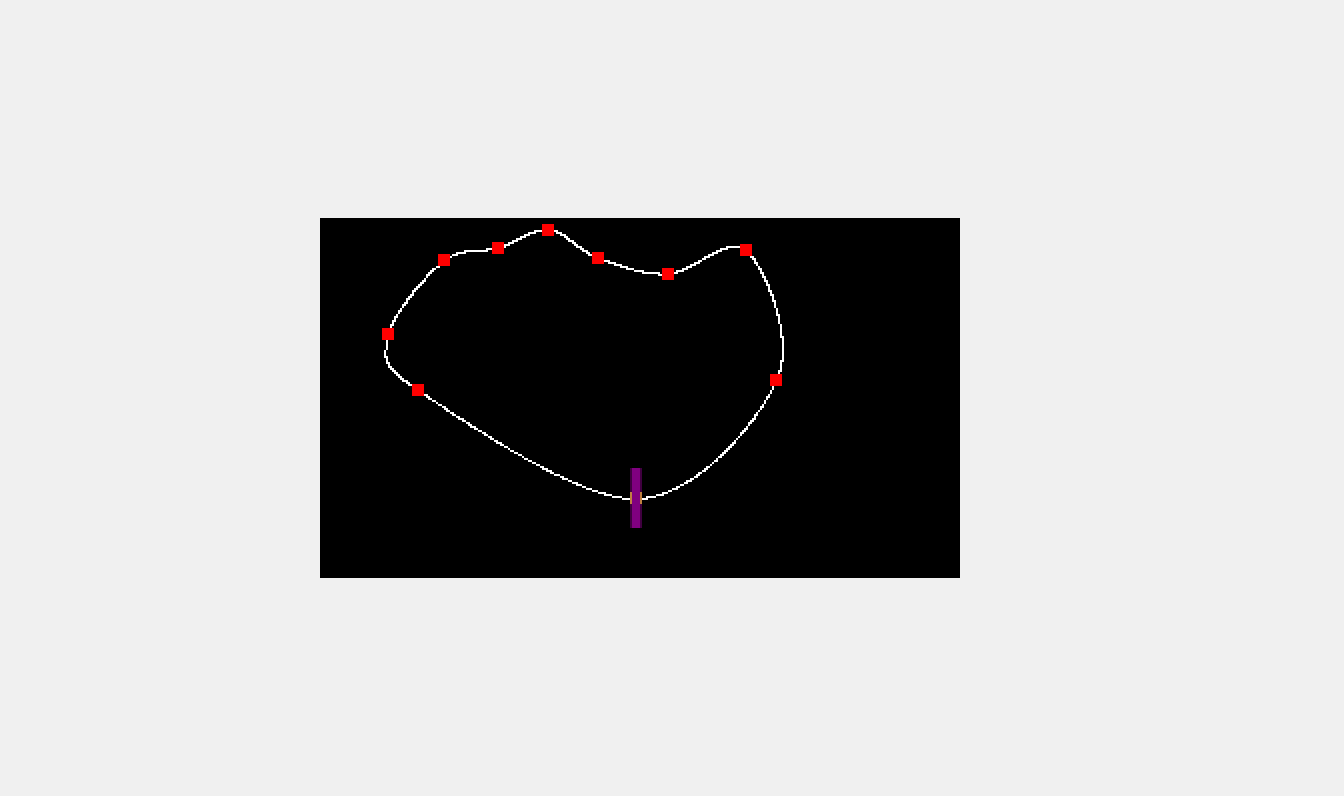
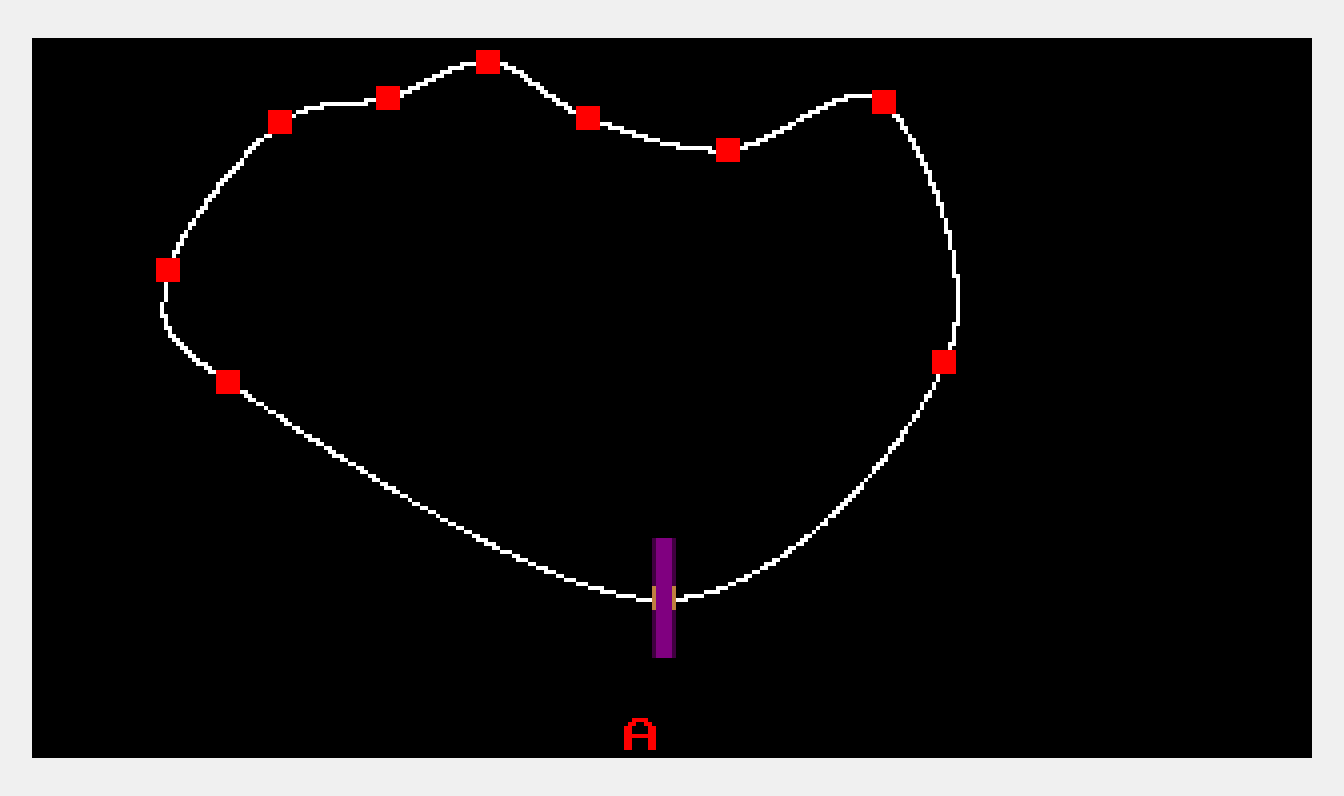
Before and after one commit to Stroomer/splines, a website built with Vite: page index.html in a window 1280 px wide. Shown: the whole page, 1344 px wide, since content can reach past the window. Built offline with nearby package versions, Linux system fonts and the light colour scheme.

Commit message:
add Font class

```diff
--- /dev/null
+++ b/src/graphics/Font.js
@@ -0,0 +1,107 @@
+import Canvas from '../structure/Canvas';
+
+class Font {
+  static instance;
+  static data = [];
+
+  constructor() {
+    if (Font.instance) {
+      console.log('returning previous instance.');
+      return Font.instance;
+    }
+    Font.instance = this;
+    Font.data = Font.getData(Font.getRaw());
+    Font.images = Font.getImages(Font.data);
+  }
+
+  static getImages(data) {
+    const canvases = [];
+    // Loop through all characters
+    for (let c = 0; c < data.length; c++) {
+      const char = data[c];
+      const canvas = new Canvas({
+        width: char[0].length * 4,
+        height: char.length * 4,
+      });
+      canvases.push(canvas);
+    }
+    return canvases;
+  }
+
+  static getCharacter(char) {
+    const index = 0;
+    return Font.data[index];
+  }
+
+  static getCharacters() {
+    return Font.data;
+  }
+
+  static getData(raw) {
+    const array = [...raw];
+    // Loop door characters heen
+    for (let char = 0; char < array.length; char++) {
+      const charData = array[char];
+      // Loop door rows van char heen
+      for (let y = 0; y < charData.length; y++) {
+        charData[y] = charData[y][0].split('');
+        // Loop door row heen en vervang voor 0 of 1
+        for (let x = 0; x < charData[y].length; x++) {
+          charData[y][x] = charData[y][x] === '#' ? 1 : 0;
+        }
+      }
+    }
+    return array;
+  }
+
+  static getRaw() {
+    return [
+      [
+        ['  ####  '],
+        [' ##  ## '],
+        ['##    ##'],
+        ['##    ##'],
+        ['########'],
+        ['##    ##'],
+        ['##    ##'],
+        ['##    ##'],
+      ],
+      [
+        ['####### '],
+        ['##    ##'],
+        ['##    ##'],
+        ['####### '],
+        ['##    ##'],
+        ['##    ##'],
+        ['##    ##'],
+        ['####### '],
+      ],
+      [
+        [' ###### '],
+        ['##    ##'],
+        ['##    ##'],
+        ['##      '],
+        ['##      '],
+        ['##    ##'],
+        ['##    ##'],
+        [' ###### '],
+      ],
+    ];
+  }
+}
+
+export default Font;
+
+// function toImages(data) {
+//   // Loop door characters heen
+//   for (let char = 0; char < data.length; char++) {
+//     const canvas = new Canvas({
+//       width: 320,
+//       height: 180,
+//       bgcolor: '#000',
+//     });
+//   }
+// }
+
+// const fontData = toArray(raw);
+// const fontImages = toImages(fontData);
--- a/src/graphics/Text.js
+++ b/src/graphics/Text.js
@@ -1,79 +1,25 @@
+import Canvas from './../structure/Canvas';
+
 class Text {
-  constructor(canvas, fontData) {
-    this.canvas = canvas;
-    this.ctx = canvas.getContext('2d');
-    this.fontData = fontData; // Font data should be a 2D array representing the font characters
-    this.charWidth = fontData[0][0].length;
-    this.charHeight = fontData[0].length;
+  constructor(props) {
+    this.game = props.game;
+    this.canvas = props.canvas;
+    this.context = props.context;
+    this.text = props.text;
   }
 
-  renderText(text, x, y, scale = 1, color = 'white') {
-    this.ctx.fillStyle = color;
+  draw() {
+    const char = fontData[0];
+    for (let y = 0; y < char.length; y++) {
+      for (let x = 0; x < char[y].length; x++) {
+        //console.log(char);
 
-    // Loop through each character in the text
-    for (let i = 0; i < text.length; i++) {
-      const char = text[i];
-
-      // Get the character's index in the font data (ASCII value)
-      const charIndex = char.charCodeAt(0);
-
-      // Check if the character is within the font data range
-      if (charIndex >= 32 && charIndex <= 126) {
-        const charData = this.fontData[charIndex - 32]; // Adjust for ASCII offset
-        if (charData) {
-          // Render the character using the font data
-          for (let row = 0; row < this.charHeight; row++) {
-            for (let col = 0; col < this.charWidth; col++) {
-              if (charData[row][col] === '#') {
-                // Draw a pixel at the scaled position
-                this.ctx.fillRect(
-                  x + col * scale,
-                  y + row * scale,
-                  scale,
-                  scale
-                );
-              }
-            }
-          }
+        if (char[y][x] === 1) {
+          this.canvas.drawpixel({ x, y, color: 'purple' });
         }
       }
-
-      // Move the drawing position to the right for the next character
-      x += this.charWidth * scale;
     }
   }
 }
 
 export default Text;
-// Here's how you can use this PixelFontRenderer class:
-
-// First, create an HTML <canvas> element in your HTML document:
-// html
-// Copy code
-// <canvas id="myCanvas" width="800" height="600"></canvas>
-// Then, create a 2D array representing your custom pixel font. Each character should be defined as a grid of # for pixels. You can define characters from ASCII 32 (space) to 126 (tilde), as shown in the class.
-
-// Instantiate the PixelFontRenderer class and use it to render text to the canvas:
-
-// javascript
-// Copy code
-// const canvas = document.getElementById('myCanvas');
-// const fontData = [
-//   // Define your custom font data here (2D array).
-//   // Example: 'A' character
-//   [
-//     '  ##  ',
-//     ' #  # ',
-//     ' #  # ',
-//     ' #### ',
-//     ' #  # ',
-//     ' #  # ',
-//     '      ',
-//   ],
-//   // ... other characters ...
-// ];
-
-// const pixelFontRenderer = new PixelFontRenderer(canvas, fontData);
-
-// // Render text to the canvas
-// pixelFontRenderer.renderText('Hello, World!', 10, 10, 2, 'white');
--- a/src/structure/Canvas.js
+++ b/src/structure/Canvas.js
@@ -5,14 +5,21 @@ class Canvas {
 
   create(props) {
     this.canvas = document.createElement('canvas');
-    this.canvas.width = props.width || 100;
-    this.canvas.height = props.height || 100;
-    this.canvas.style.backgroundColor = props.bgcolor || '#fff';
+    this.canvas.id = props.id;
+    this.canvas.width = props.width;
+    this.canvas.height = props.height;
     this.width = props.width;
     this.height = props.height;
     this.context = this.canvas.getContext('2d');
     this.context.imageSmoothingEnabled = false;
-    props.parent.appendChild(this.canvas);
+
+    if (props.bgcolor) {
+      this.canvas.style.backgroundColor = props.bgcolor;
+    }
+
+    if (props.parent) {
+      props.parent.appendChild(this.canvas);
+    }
   }
 
   clear() {
@@ -54,12 +61,12 @@ class Canvas {
     this.context.stroke();
   }
 
-  drawText(props) {
-    const { x, y, color, value } = props;
-    this.context.font = '16px Arial';
-    this.context.fillStyle = color;
-    this.context.fillText(value, x, y);
-  }
+  // drawText(props) {
+  //   const { x, y, color, value } = props;
+  //   this.context.font = '16px Arial';
+  //   this.context.fillStyle = color;
+  //   this.context.fillText(value, x, y);
+  // }
 }
 
 export default Canvas;
--- a/src/structure/Game.js
+++ b/src/structure/Game.js
@@ -4,23 +4,26 @@ import Spline from '../graphics/Spline.js';
 import Keyboard from '../structure/Keyboard.js';
 import Storage from '../structure/Storage.js';
 import Text from '../graphics/Text.js';
+import Font from '../graphics/Font.js';
 
 class Game {
   constructor() {
     this.canvas = new Canvas({
       parent: document.getElementById('app'),
+      id: 'game',
       width: 320,
       height: 180,
       bgcolor: '#000',
-      showPosition: true,
     });
 
-    this.fontData = [[``]];
+    this.font = new Font();
 
-    this.txt = new Text(this.canvas.canvas, this.fontData);
-
-    // // Render text to the canvas
-    this.txt.renderText('Hello, World!', 10, 10, 2, 'white');
+    // this.markerPosText = new Text({
+    //   x: 10,
+    //   y: 10,
+    //   canvas: this.canvas,
+    //   context: this.canvas.context,
+    // });
 
     this.refresh = true;
     this.keyboard = new Keyboard();
@@ -55,6 +58,30 @@ class Game {
       this.canvas.clear();
       // Draw spline
       this.spline.draw();
+
+      // Draw marker position
+      //this.markerPosText.draw();
+
+      //const characters = Font.getCharacters(); // Get'em all!
+      const character = Font.getCharacter('A');
+
+      const color = 'red';
+
+      const startX = 148;
+      const startY = 170;
+
+      for (let y = 0; y < character.length; y++) {
+        for (let x = 0; x < character[y].length; x++) {
+          if (Boolean(character[y][x])) {
+            this.canvas.drawPixel({
+              x: startX + x,
+              y: startY + y,
+              color: color,
+            });
+          }
+        }
+      }
+
       // Draw of this frame is complete
       this.refresh = false;
     }
--- a/style.css
+++ b/style.css
@@ -16,7 +16,10 @@ body {
 }
 
 canvas {
-  width: 640px;
-  height: 360px;
   image-rendering: pixelated;
 }
+
+canvas#game {
+  width: 1280px;
+  height: 720px;
+}
```
